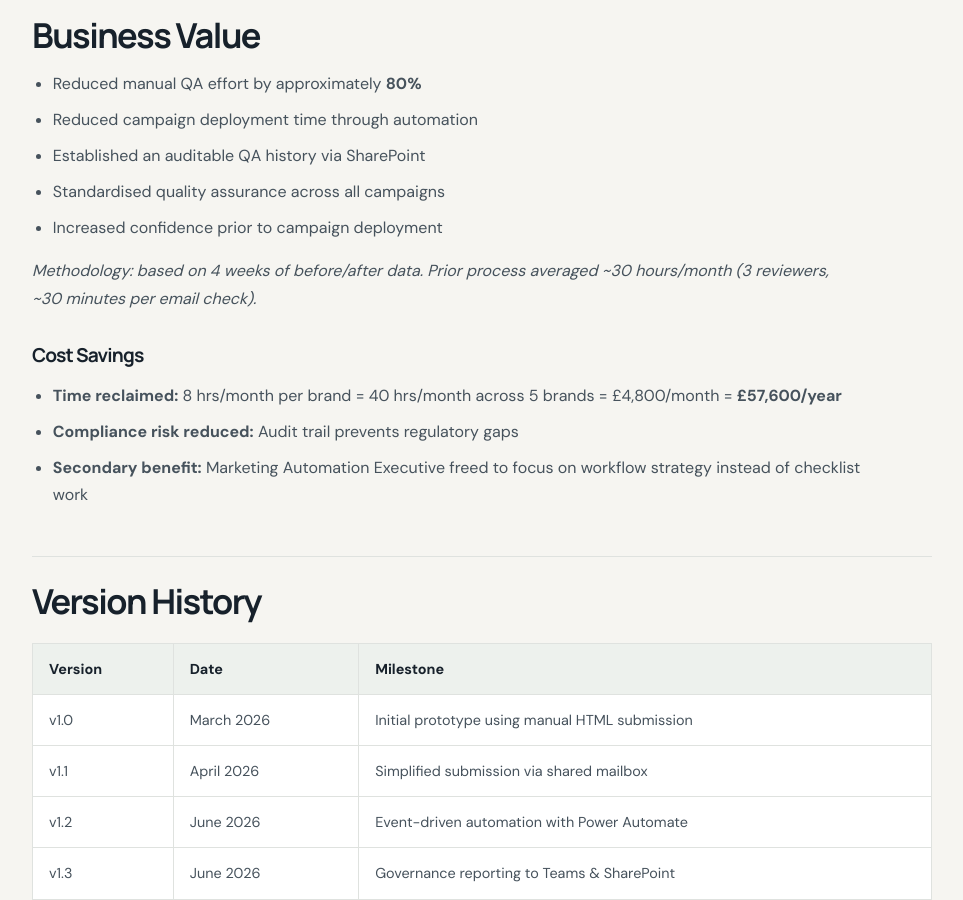
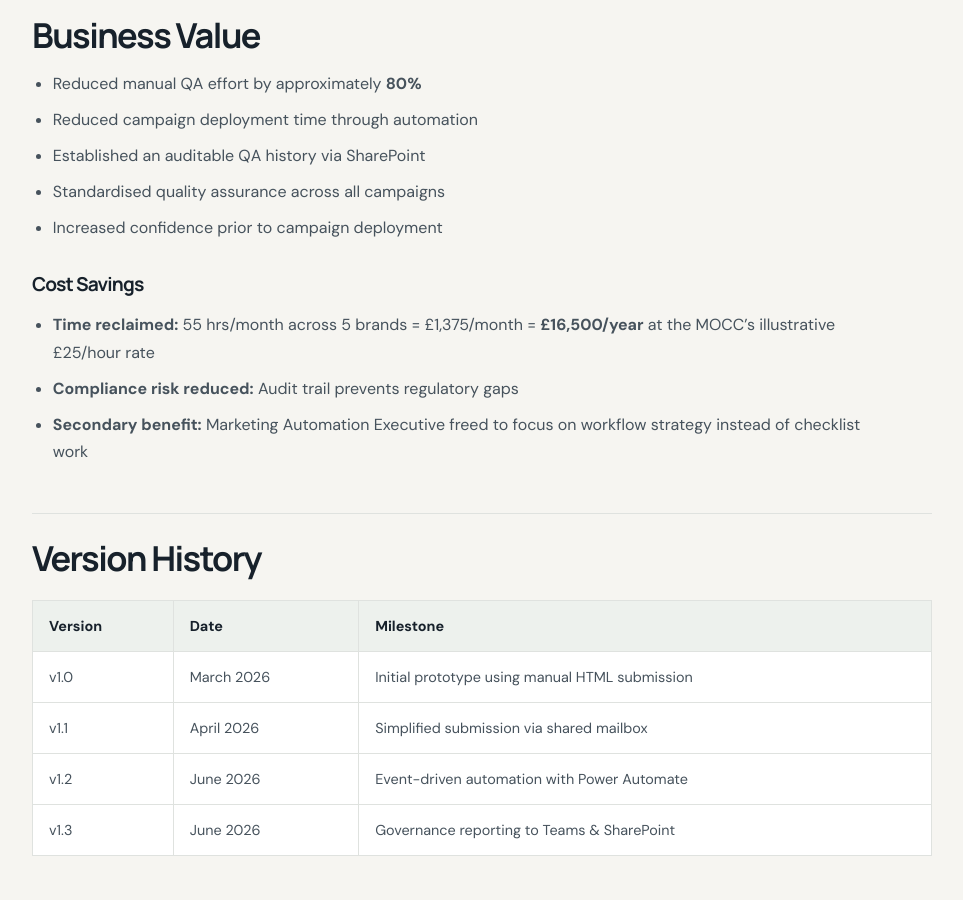
Before and after one commit to georgefwmurray/Marketing-Operations-Control-Centre, a Jekyll site: the page built from Agents/Email QA Agent/Email-QA-Agent.md, in a window 1280 px wide and 900 px high, scrolled down 2017 px. Shown: the whole window, without its empty margins (158-1121 px from the left). Built offline with Jekyll 4.4.1, drawn with Linux system fonts in a browser that asks for light colours.

Commit message:
Align agent capacity savings to £25 per hour

```diff
--- a/Agents/Email QA Agent/Email-QA-Agent.md
+++ b/Agents/Email QA Agent/Email-QA-Agent.md
@@ -46,11 +46,9 @@ The Email QA Agent automates the pre-send validation of marketing emails by anal
 - Standardised quality assurance across all campaigns
 - Increased confidence prior to campaign deployment
 
-*Methodology: based on 4 weeks of before/after data. Prior process averaged ~30 hours/month (3 reviewers, ~30 minutes per email check).*
-
 ### Cost Savings
 
-- **Time reclaimed:** 8 hrs/month per brand = 40 hrs/month across 5 brands = £4,800/month = **£57,600/year**
+- **Time reclaimed:** 55 hrs/month across 5 brands = £1,375/month = **£16,500/year** at the MOCC's illustrative £25/hour rate
 - **Compliance risk reduced:** Audit trail prevents regulatory gaps
 - **Secondary benefit:** Marketing Automation Executive freed to focus on workflow strategy instead of checklist work
 
```
